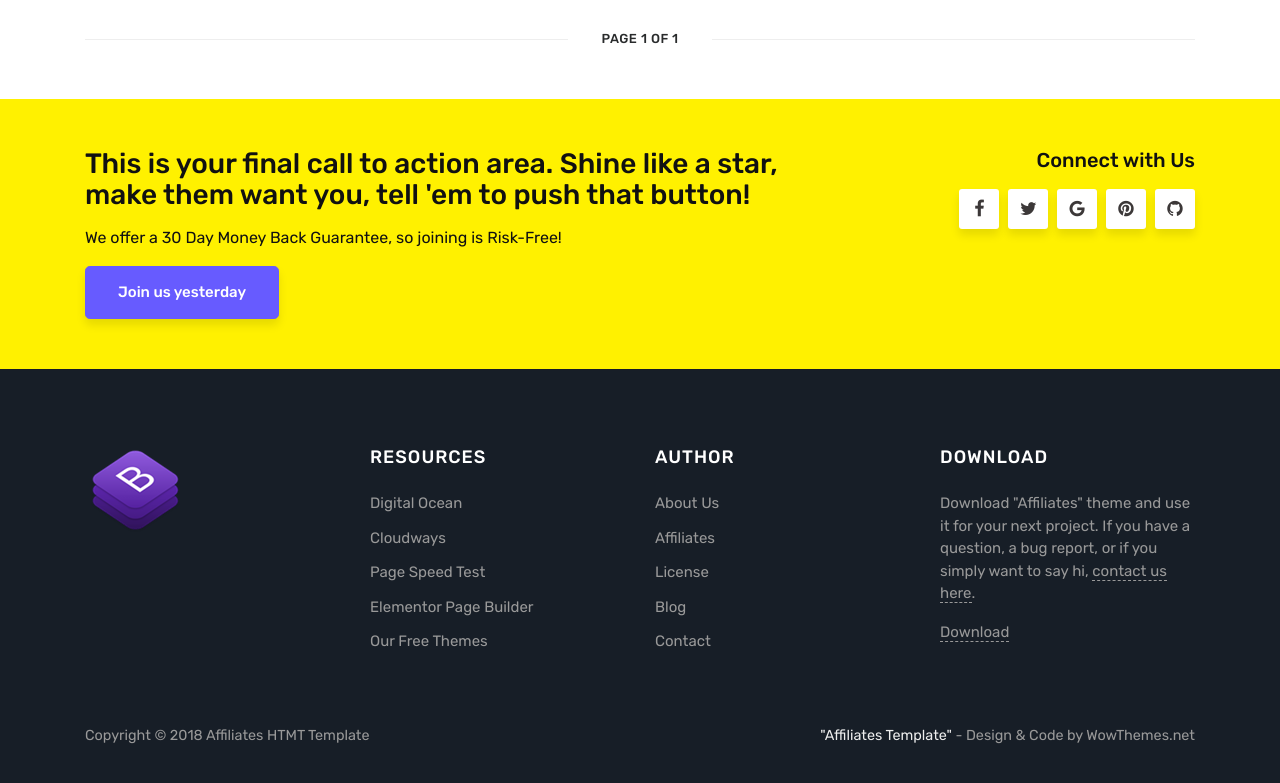
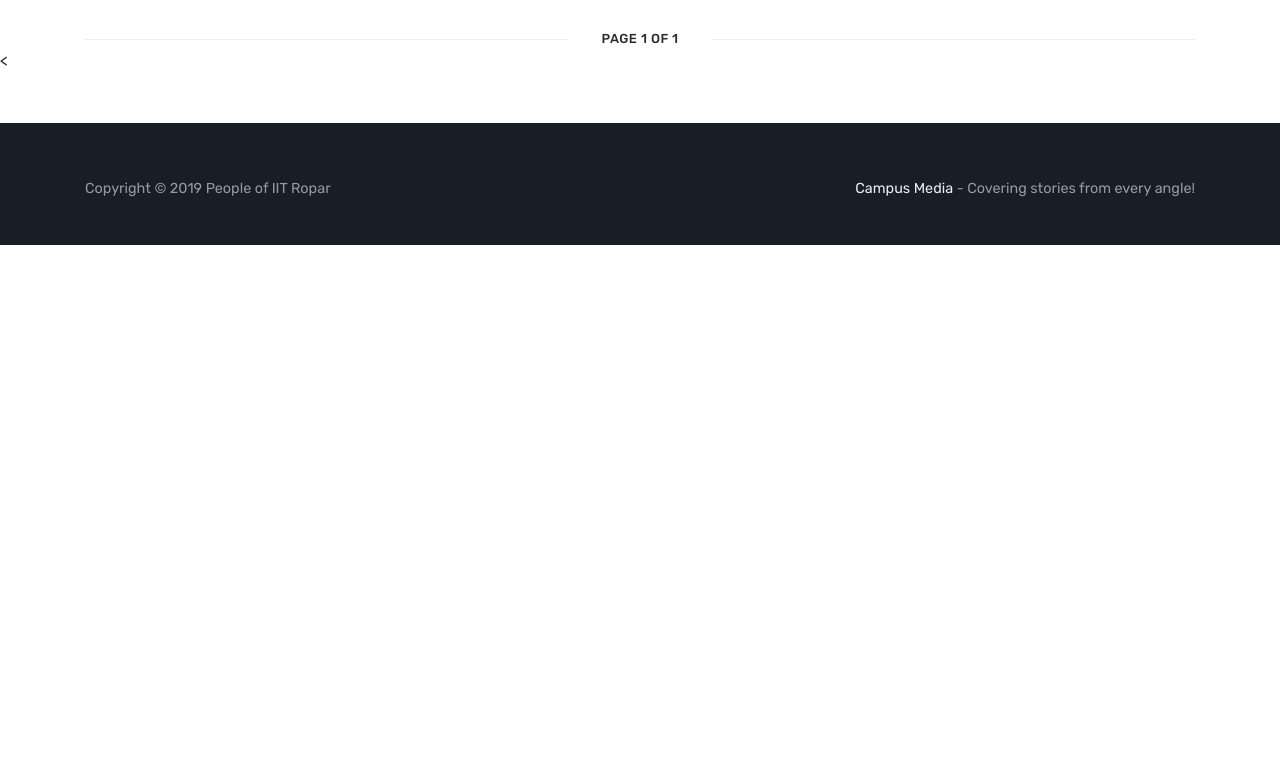
Before and after one commit to peopleofiitropar/peopleofiitropar.github.io, a plain HTML site: page alumni.html in a window 1280 px wide. Shown: the part 1251-2034 px from the top of the page. After the commit the page ends 1496 px from the top, so only its background shows below. Drawn offline with nearby package versions, Linux system fonts and the light colour scheme; a script that the page names is missing.

Commit message:
Update alumni.html

```diff
--- a/alumni.html
+++ b/alumni.html
@@ -189,80 +189,19 @@
 	<!-- /.container -->
 	<!-- Before Footer
     ================================================== -->
-	<div class="beforefooter">
-		<div class="container">
-			<div class="row justify-content-center">
-				<div class="col-md-8">
-					<h3>This is your final call to action area. Shine like a star, make them want you, tell 'em to push that button!</h3>
-					<p>
-						 We offer a <span>30 Day Money Back Guarantee</span>, so joining is Risk-Free!
-					</p>
-					<a class="btn btn-primary btn-lg" href="#">Join us yesterday</a>
-				</div>
-				<div class="col-md-4 text-right footersocial">
-					<h5>Connect with Us</h5>
-					<i class="fa fa-facebook"></i>
-					<i class="fa fa-twitter"></i>
-					<i class="fa fa-google"></i>
-					<i class="fa fa-pinterest"></i>
-					<i class="fa fa-github"></i>
-				</div>
-			</div>
-		</div>
-	</div>
+	<
 	<!-- Begin Footer
     ================================================== -->
 	<footer class="footer">
 	<div class="container">
-		<div class="row">
-			<div class="col-sm-3">
-				<div class="footer-widget">
-					<a href="contact.html">
-					<img src="assets/images/logo-footer.png" alt="logo footer">
-					</a>
-				</div>
-			</div>
-			<div class="col-sm-3">
-				<div class="footer-widget">
-					<h5 class="title">Resources</h5>
-					<ul>
-						<li><a target="_blank" href="https://m.do.co/c/84c9b45d0c47">Digital Ocean</a></li>
-						<li><a target="blank" href="https://www.cloudways.com/en/pricing.php?id=153986&amp;a_bid=005da123">Cloudways</a></li>
-						<li><a target="blank" href="https://shareasale.com/r.cfm?b=875645&amp;u=1087935&amp;m=41388&amp;urllink=&amp;afftrack=">Page Speed Test</a></li>
-						<li><a target="blank" href="https://elementor.com/?ref=1556">Elementor Page Builder</a></li>
-						<li><a target="blank" href="https://www.wowthemes.net/category/freebies/">Our Free Themes</a></li>
-					</ul>
-				</div>
-			</div>
-			<div class="col-sm-3">
-				<div class="footer-widget">
-					<h5 class="title">Author</h5>
-					<ul>
-						<li><a href="https://www.wowthemes.net/premium-themes-templates/">About Us</a></li>
-						<li><a target="_blank" href="https://www.wowthemes.net/affiliate-area/">Affiliates</a></li>
-						<li><a href="https://www.wowthemes.net/terms-and-conditions/">License</a></li>
-						<li><a href="https://www.wowthemes.net/blog/">Blog</a></li>
-						<li><a href="https://www.wowthemes.net/support/">Contact</a></li>
-					</ul>
-				</div>
-			</div>
-			<div class="col-sm-3">
-				<div class="footer-widget textwidget">
-					<h5 class="title">Download</h5>
-					<p>
-						 Download "Affiliates" theme and use it for your next project. If you have a question, a bug report, or if you simply want to say hi, <a href="https://www.wowthemes.net/support/">contact us here</a>.
-					</p>
-					<a href="https://gum.co/affiliates-html-template" target="_blank">Download</a>
-				</div>
-			</div>
-		</div>
+
 		<div class="copyright">
 			<p class="pull-left">
-				 Copyright © 2018 Affiliates HTMT Template
+				 Copyright © 2019 People of IIT Ropar
 			</p>
 			<p class="pull-right">
 				<!-- Leave credit to author unless you own a commercial license: https://www.wowthemes.net/freebies-license/ -->
-				<a target="_blank" href="https://www.wowthemes.net/affiliates-free-bootstrap-template/">"Affiliates Template"</a> - Design & Code by WowThemes.net
+				<a target="_blank" href="#">Campus Media</a> - Covering stories from every angle!
 			</p>
 			<div class="clearfix">
 			</div>
```
